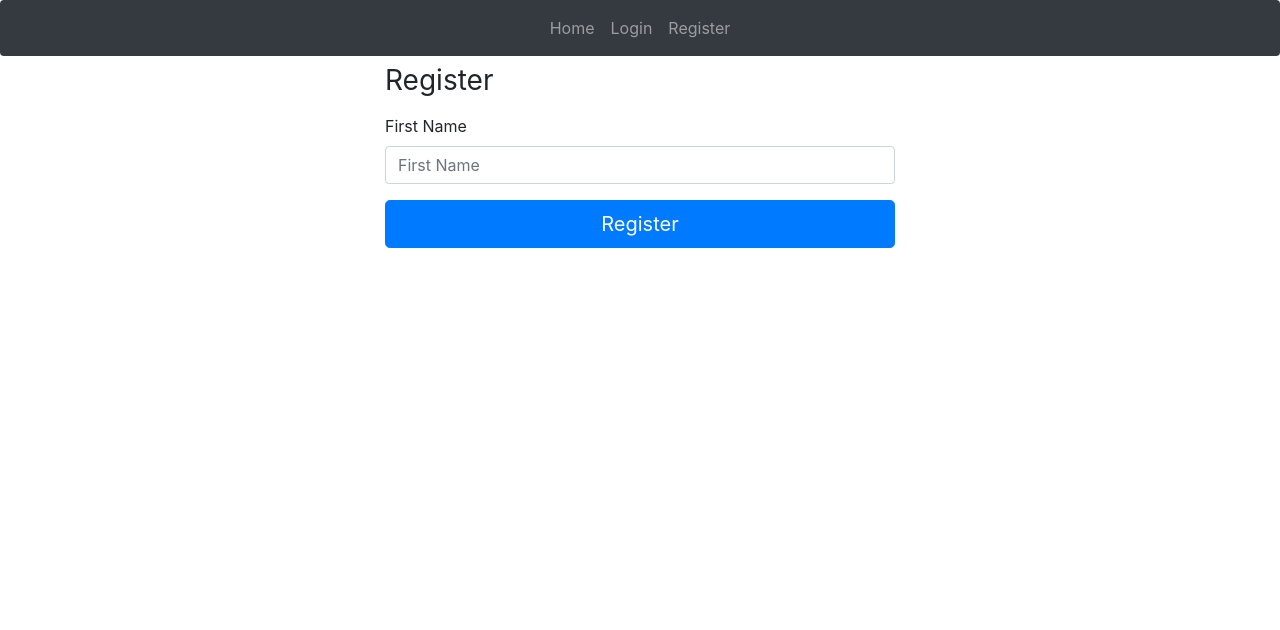
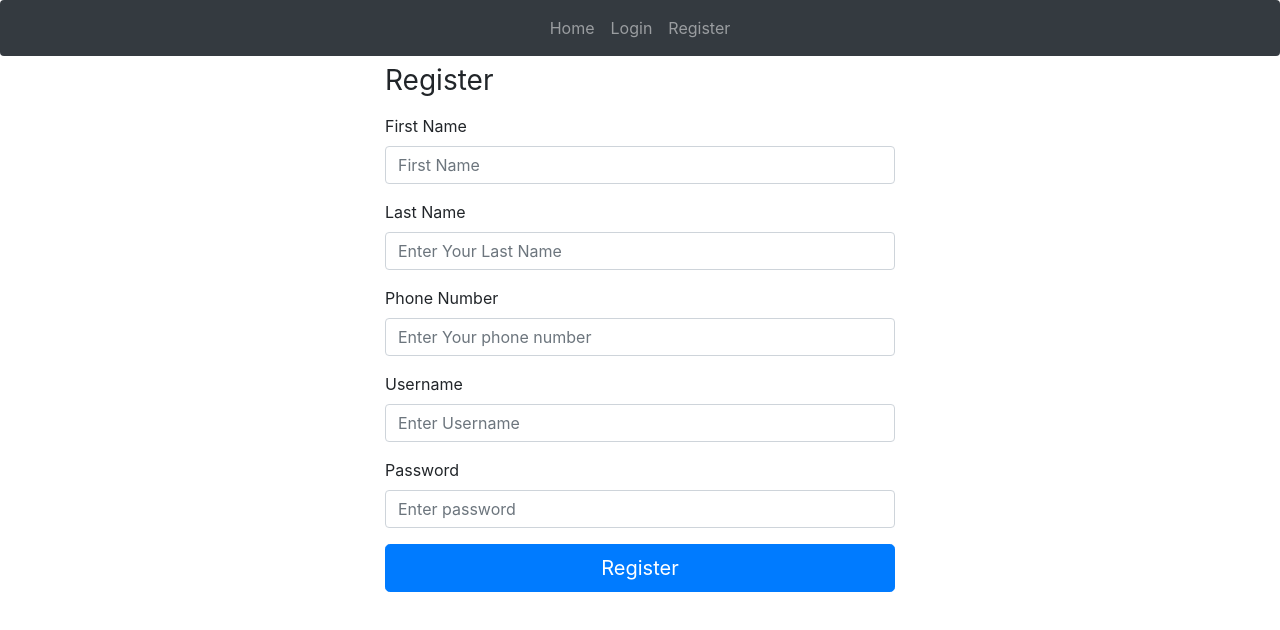
Before and after one commit to AhmedHassan0199/FilmRenting, a React (Create React App) app in the folder frontend/: page /register in a window 1280 px wide. Shown: the top 630 px of the page. Built offline with nearby package versions, Linux system fonts and the light colour scheme.

Commit message:
Finished Login and Register Forms

```diff
--- a/frontend/src/components/login.jsx
+++ b/frontend/src/components/login.jsx
@@ -2,12 +2,24 @@ import React, { useState, useEffect } from "react";
 import { useDispatch, useSelector } from "react-redux";
 import { Input } from "../inputs";
 import { login } from "../redux/auth";
+import { useForm } from "react-hook-form";
 
 const Login = () => {
+  const {
+    register,
+    handleSubmit,
+    // eslint-disable-next-line
+    watch,
+    errors,
+    // eslint-disable-next-line
+    getValues,
+    formState,
+  } = useForm({
+    mode: "onChange",
+    reValidateMode: "onChange",
+  });
   const dispatch = useDispatch();
 
-  const [username, setUsername] = useState("");
-  const [password, setPassword] = useState("");
   const [errorMsg, setErrorMsg] = useState("");
   const [successMsg, setSuccessMsg] = useState("");
   const loginStore = useSelector(({ auth }) => auth.login);
@@ -27,20 +39,16 @@ const Login = () => {
     }
   }, [loginStore.successMsg, loginStore.errorMsg]);
 
-  const onSubmit = (e) => {
-    e.preventDefault();
-    if (username && password) {
-      const values = { username, password };
-      dispatch(login(values));
-    } else {
-      setErrorMsg("Missing fields, please try again");
+  const onSubmit = (formData) => {
+    if (formState.isValid) {
+      dispatch(login(formData));
     }
   };
 
   return (
     <div className="container">
       <div className="col-md-6 mt-5 mx-auto">
-        <form noValidate onSubmit={onSubmit}>
+        <form noValidate onSubmit={handleSubmit(onSubmit)}>
           <h1 className="h3 mb-3 font-weight-normal">Sign In</h1>
           {errorMsg && (
             <div className="alert alert-danger" role="alert">
@@ -53,21 +61,23 @@ const Login = () => {
             </div>
           )}
           <div className="form-group">
-            <label htmlFor="username">UserName</label>
             <Input
               name="username"
+              label="Username"
               placeholder="Enter Your UserName"
-              value={username}
-              onChange={(e) => setUsername(e.target.value)}
+              errors={errors}
+              register={register}
+              required={"Required"}
             />
           </div>
           <div className="form-group">
-            <label htmlFor="password">Password</label>
             <Input
               name="password"
+              label="Password"
               placeholder="Enter Your password"
-              value={password}
-              onChange={(e) => setPassword(e.target.value)}
+              errors={errors}
+              register={register}
+              required={"Required"}
             />
           </div>
           <button type="submit" className="btn btn-lg btn-primary btn-block">
--- a/frontend/src/components/register.jsx
+++ b/frontend/src/components/register.jsx
@@ -1,24 +1,32 @@
-import React, { useState, useEffect } from 'react';
-import { useDispatch, useSelector } from 'react-redux';
-import { Input } from '../inputs';
-import { registration } from '../redux/auth';
-import { useForm } from 'react-hook-form';
+import React, { useState, useEffect } from "react";
+import { useDispatch, useSelector } from "react-redux";
+import { Input } from "../inputs";
+import { registration } from "../redux/auth";
+import { useForm } from "react-hook-form";
 
 const Register = () => {
-  const { register, handleSubmit, watch, errors, getValues, formState } = useForm({
-    mode: 'onChange',
-    reValidateMode: 'onChange',
+  const {
+    register,
+    handleSubmit,
+    // eslint-disable-next-line
+    watch,
+    errors,
+    // eslint-disable-next-line
+    getValues,
+    formState,
+  } = useForm({
+    mode: "onChange",
+    reValidateMode: "onChange",
   });
   const dispatch = useDispatch();
-  console.log('getValues', errors, getValues());
 
-  const [firstName, setFirstName] = useState('');
-  const [lastName, setLastName] = useState('');
-  const [phoneNumber, setPhoneNumber] = useState('');
-  const [username, setUsername] = useState('');
-  const [password, setPassword] = useState('');
-  const [errorMsg, setErrorMsg] = useState('');
-  const [successMsg, setSuccessMsg] = useState('');
+  const [firstName, setFirstName] = useState("");
+  const [lastName, setLastName] = useState("");
+  const [phoneNumber, setPhoneNumber] = useState("");
+  const [username, setUsername] = useState("");
+  const [password, setPassword] = useState("");
+  const [errorMsg, setErrorMsg] = useState("");
+  const [successMsg, setSuccessMsg] = useState("");
   const registerStore = useSelector(({ auth }) => auth.register);
 
   useEffect(() => {
@@ -53,26 +61,61 @@ const Register = () => {
             </div>
           )}
           <div className="form-group">
-            <Input name="firstName" placeholder="First Name" label="First Name" errors={errors} register={register} required={'Required!'} />
-          </div>
-          {/* <div className="form-group">
-            <label htmlFor="last_name">Last Name</label>
-            <Input name="lastName" placeholder="Enter Your Last Name" value={lastName} onChange={(e) => setLastName(e.target.value)} />
+            <Input
+              name="firstName"
+              placeholder="First Name"
+              label="First Name"
+              errors={errors}
+              register={register}
+              required={"Required!"}
+            />
           </div>
           <div className="form-group">
-            <label htmlFor="phone_number">Phone Number</label>
-            <Input name="phoneNumber" placeholder="Enter Your phone number" value={phoneNumber} onChange={(e) => setPhoneNumber(e.target.value)} />
+            <Input
+              name="lastName"
+              placeholder="Enter Your Last Name"
+              label="Last Name"
+              errors={errors}
+              register={register}
+              required={"Required!"}
+            />
           </div>
           <div className="form-group">
-            <label htmlFor="username">UserName</label>
-            <Input name="userName" placeholder="Enter Username" value={username} onChange={(e) => setUsername(e.target.value)} />
+            <Input
+              name="phoneNumber"
+              placeholder="Enter Your phone number"
+              label="Phone Number"
+              errors={errors}
+              register={register}
+              required={"Required!"}
+            />
           </div>
           <div className="form-group">
-            <label htmlFor="password">Password</label>
-            <Input name="password" type="password" placeholder="Enter password" value={password} onChange={(e) => setPassword(e.target.value)} />
-          </div> */}
+            <Input
+              name="username"
+              placeholder="Enter Username"
+              label="Username"
+              errors={errors}
+              register={register}
+              required={"Required!"}
+            />
+          </div>
+          <div className="form-group">
+            <Input
+              name="password"
+              type="password"
+              placeholder="Enter password"
+              label="Password"
+              errors={errors}
+              register={register}
+              required={"Required!"}
+            />
+          </div>
 
-          <button type="submit" className="btn btn-lg btn-primary btn-block mb-2">
+          <button
+            type="submit"
+            className="btn btn-lg btn-primary btn-block mb-2"
+          >
             Register
           </button>
         </form>
--- a/frontend/src/inputs/input.jsx
+++ b/frontend/src/inputs/input.jsx
@@ -1,18 +1,28 @@
-import React from 'react';
-import PropTypes from 'prop-types';
+import React from "react";
+import PropTypes from "prop-types";
 
-export const Input = ({ type, name, className, placeholder, label, errors, register, required }) => {
+export const Input = ({
+  type,
+  name,
+  className,
+  placeholder,
+  label,
+  errors,
+  register,
+  required,
+  minLength,
+}) => {
   const error = errors[name]?.message;
-  const inputClassName = error ? 'form-control is-invalid' : 'form-control';
+  const inputClassName = error ? "form-control is-invalid" : "form-control";
   return (
     <>
       {label && <label>{label}</label>}
       <input
         name={name}
-        type={type || 'text'}
+        type={type || "text"}
         className={`${inputClassName} ${className}`}
-        placeholder={placeholder || ''}
-        ref={register({ required })}
+        placeholder={placeholder || ""}
+        ref={register({ required, minLength })}
       />
       <div className="invalid-feedback d-block">{error}</div>
     </>
```
Also changed, not shown: frontend/src/index.js (+8 -8 lines), frontend/src/redux/auth/action.js (+9 -7 lines), frontend/src/redux/auth/reducer.js (+9 -9 lines), 1 other file (tests, documents, lock files or other folders).
